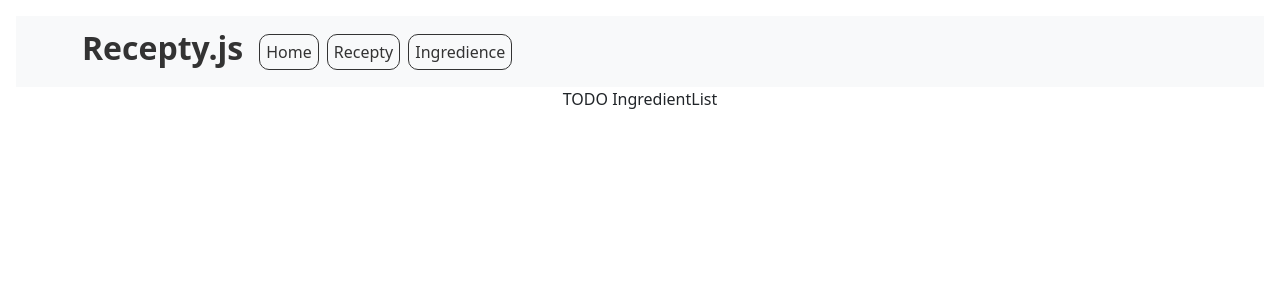
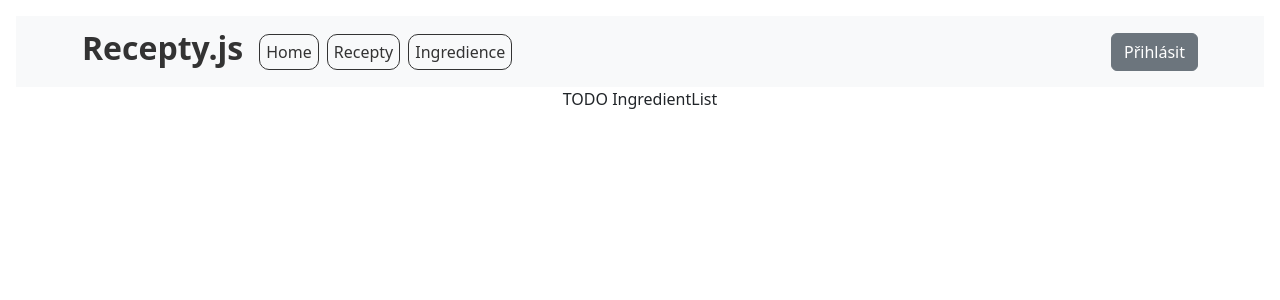
Before and after one commit to janjelinekjr/React-cookbook-app, a React (Create React App) app: page /ingredientList in a window 1280 px wide. Shown: the top 300 px of the page. Built offline with nearby package versions, Linux system fonts and the light colour scheme.

Commit message:
added context and loggin simulator

```diff
--- a/src/components/NavbarContainer.js
+++ b/src/components/NavbarContainer.js
@@ -1,9 +1,13 @@
-import React from "react";
+import React, { useContext } from "react";
 import { Container, Nav, Navbar } from "react-bootstrap";
 import { Link } from "react-router-dom";
 import styles from "../css/NavbarContainer.module.css";
+import Button from "react-bootstrap/Button";
+import UserContext from "../store/UserProvider";
 
 function NavbarContainer() {
+  const { isAuthorized, handleLoggin } = useContext(UserContext);
+
   return (
     <Navbar bg="light" expand="lg">
       <Container>
@@ -25,6 +29,9 @@ function NavbarContainer() {
               </Link>
             </div>
           </Nav>
+          <Button onClick={handleLoggin} variant="secondary">
+            {isAuthorized ? "Odhlásit" : "Přihlásit"}
+          </Button>{" "}
         </Navbar.Collapse>
       </Container>
     </Navbar>
--- a/src/components/RecipeTableView.js
+++ b/src/components/RecipeTableView.js
@@ -1,11 +1,14 @@
-import React, { useState } from "react";
+import React, { useContext } from "react";
 import Table from "react-bootstrap/Table";
 import styles from "../css/RecipeTableView.module.css";
 import Icon from "@mdi/react";
 import { mdiPencilOutline } from "@mdi/js";
 import Button from "react-bootstrap/Button";
+import UserContext from "../store/UserProvider";
 
 function RecipeTableView(props) {
+  const { isAuthorized } = useContext(UserContext);
+
   return (
     <Table>
       <thead>
@@ -21,6 +24,7 @@ function RecipeTableView(props) {
             <tr key={recipe.id}>
               <td className={styles.text}>
                 {recipe.name}{" "}
+                {isAuthorized ? (
                   <Button
                     variant="light"
                     onClick={() => {
@@ -29,6 +33,9 @@ function RecipeTableView(props) {
                   >
                     <Icon path={mdiPencilOutline} size={1} color="#2b8a3e" />
                   </Button>
+                ) : (
+                  ""
+                )}
               </td>
               <td className={styles.text}>{recipe.id}</td>
               <td className={styles.text}>{recipe.ingredients.length}</td>
--- a/src/components/RecipesList.js
+++ b/src/components/RecipesList.js
@@ -1,4 +1,4 @@
-import React, { useState, useMemo } from "react";
+import React, { useState, useMemo, useContext } from "react";
 
 import Navbar from "react-bootstrap/Navbar";
 import Button from "react-bootstrap/Button";
@@ -14,8 +14,10 @@ import RecipeListView from "./RecipeListView";
 import RecipeTableView from "./RecipeTableView";
 import NewRecipeForm from "./NewRecipeForm";
 import recipe from "./Recipe";
+import UserContext from "../store/UserProvider";
 
 function RecipesList(props) {
+  const { isAuthorized } = useContext(UserContext);
   // states
   const [viewType, setViewType] = useState("list");
   const isList = viewType === "list";
@@ -93,10 +95,14 @@ function RecipesList(props) {
                 <Icon path={isList ? mdiTable : mdiListBoxOutline} size={1} />
                 {isList ? "Tabulka" : "List"}
               </Button>
-              <Button variant="success" onClick={showModalHandler}>
-                <Icon path={mdiTextBoxPlusOutline} size={1} />
-                Vytvořit recept
-              </Button>
+              {isAuthorized ? (
+                <Button variant="success" onClick={showModalHandler}>
+                  <Icon path={mdiTextBoxPlusOutline} size={1} />
+                  Vytvořit recept
+                </Button>
+              ) : (
+                ""
+              )}
             </Form>
           </Navbar.Collapse>
         </div>
--- a/src/index.js
+++ b/src/index.js
@@ -7,10 +7,12 @@ import { BrowserRouter, Routes, Route } from "react-router-dom";
 import RecipeList from "./routes/RecipeList";
 import RecipeDetail from "./routes/RecipeDetail";
 import IngredientList from "./routes/IngredientList";
+import { UserProvider } from "./store/UserProvider";
 
 const root = ReactDOM.createRoot(document.getElementById("root"));
 root.render(
   <React.StrictMode>
+    <UserProvider>
       <BrowserRouter>
         <Routes>
           <Route exact path="/" element={<App />} />
@@ -20,6 +22,7 @@ root.render(
           <Route path="/ingredientList" element={<IngredientList />} />
         </Routes>
       </BrowserRouter>
+    </UserProvider>
   </React.StrictMode>
 );
 
--- /dev/null
+++ b/src/store/UserProvider.js
@@ -0,0 +1,19 @@
+import React, { createContext, useState } from "react";
+
+const UserContext = createContext();
+
+export function UserProvider({ children }) {
+  const [isAuthorized, setIsAuthorized] = useState(false);
+
+  const handleLoggin = () => {
+    setIsAuthorized(!isAuthorized);
+  };
+
+  const value = {
+    isAuthorized,
+    handleLoggin,
+  };
+
+  return <UserContext.Provider value={value}>{children}</UserContext.Provider>;
+}
+export default UserContext;
```
Lines whose indentation alone changed are shown as unchanged.
